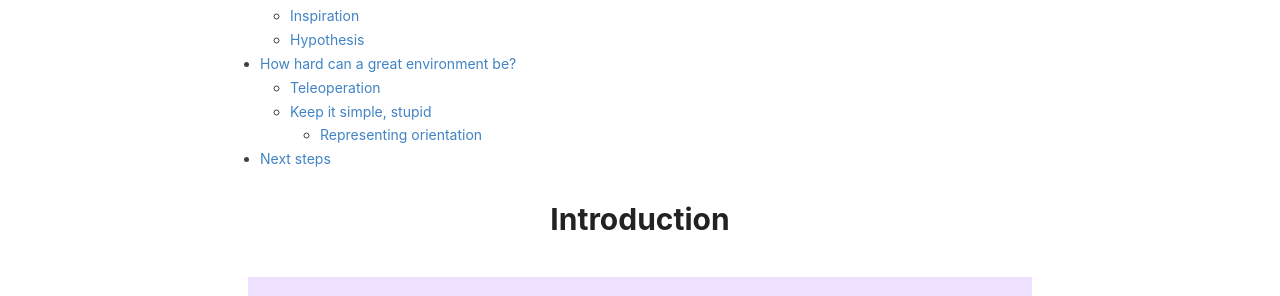
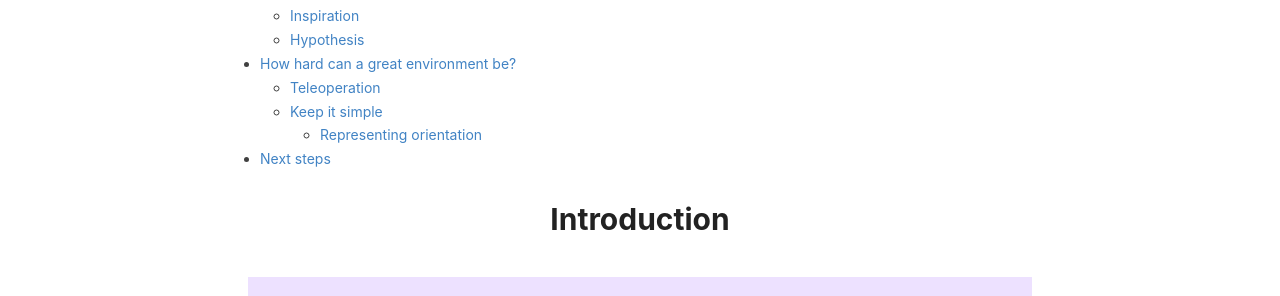
Before and after one commit to sholtodouglas/sholtodouglas.github.io, a Jekyll site: the page built from _posts/2020-12-18-LearningFromPlayAndLanguage.md, in a window 1280 px wide and 900 px high, scrolled down 667 px. Shown: the part 157-453 px from the top of the window. Built offline with Jekyll 4.4.1, drawn with Linux system fonts in a browser that asks for light colours; formulas are drawn with MathJax 3; some of the changed text lies outside the part shown.

Commit message:
Update 2020-12-18-LearningFromPlayAndLanguage.md

```diff
--- a/_posts/2020-12-18-LearningFromPlayAndLanguage.md
+++ b/_posts/2020-12-18-LearningFromPlayAndLanguage.md
@@ -40,7 +40,7 @@ Before we get into it? Check out this gorgeous (but slightly under-regularised)
 ## Teleoperation
 Insidiously hard. We tried re-implementing LFP for one of our senior year classes and failed due to a critical environment issue which we didn't discover till we came back to crack our 'great white whale'. Saving images of the environment took a variable amount of time, which was often long enough that it affected the frame rate of data capture. This meant that the time between actions in the dataset was variable, which meant that the time which the action was executed for was variable - decoupling the learnable link between action and outcome. We spent weeks trying to improve the algorithm itself - rather than making sure the environment was learnable.
 
-## Keep it simple, stupid
+## Keep it simple
 
 When we came back, we made sure to do it right. No cutting corners.
 
```
